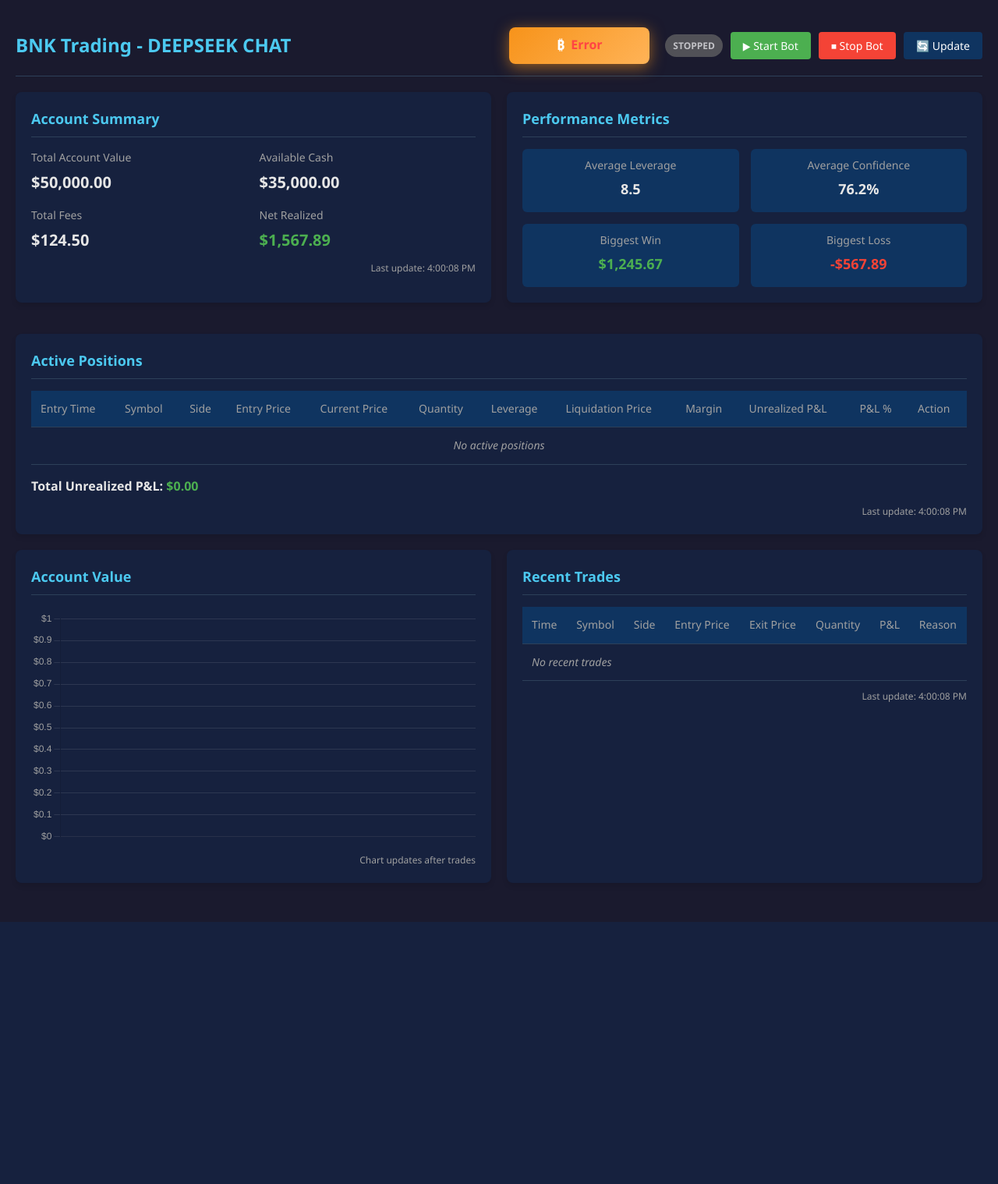
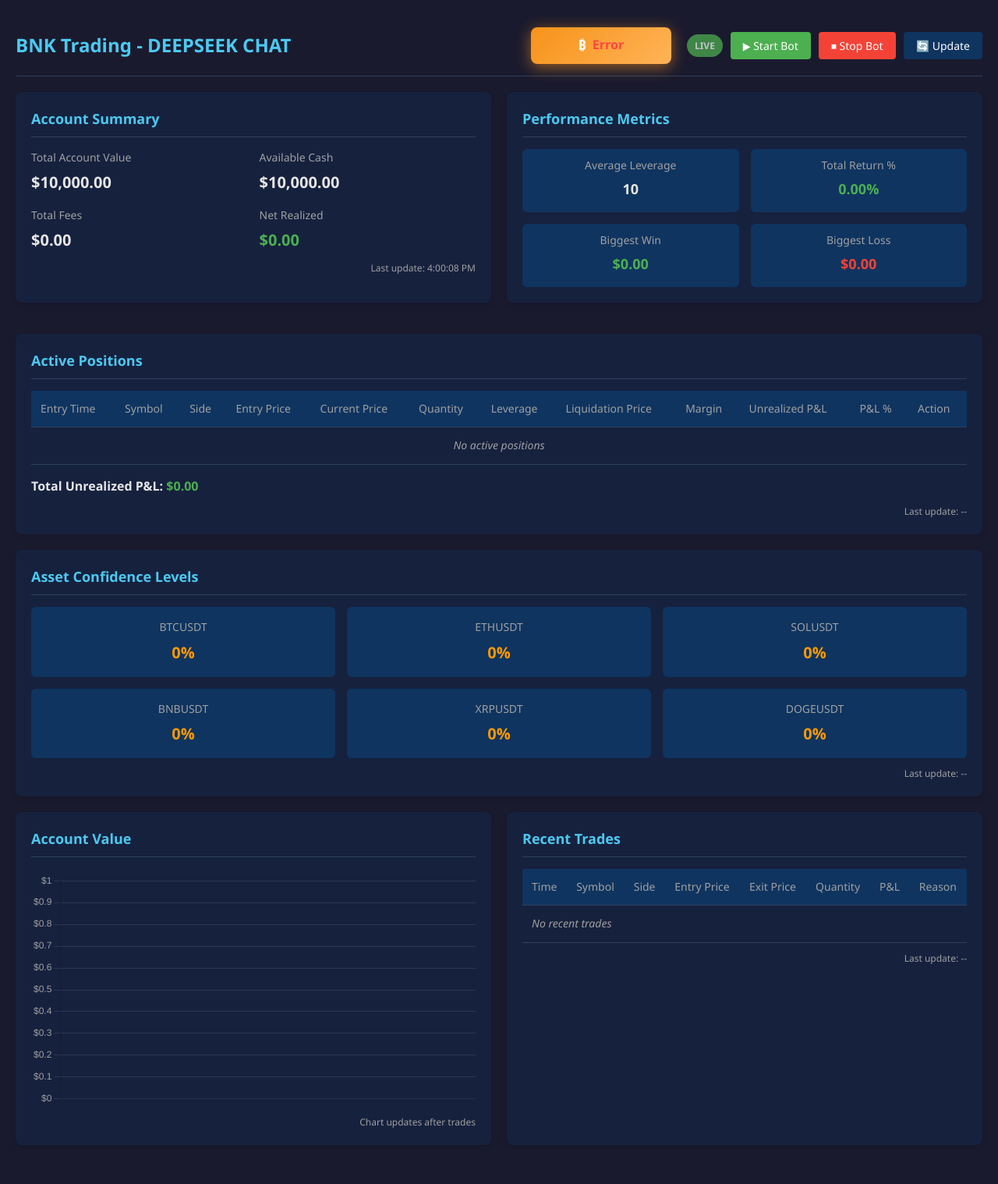
Before and after one commit to KBienuSS/BNK-Trading, a Flask app: page / in a window 1280 px wide. Shown: the whole page at 78% size. Before the commit the page ends 1182 px from the top, so only its background shows below. Run offline with Flask 3, Linux system fonts and the light colour scheme; data that the repository does not hold is empty.

Commit message:
Update index.html

```diff
--- a/templates/index.html
+++ b/templates/index.html
@@ -324,6 +324,43 @@
             gap: 20px;
         }
 
+        .confidence-grid {
+            display: grid;
+            grid-template-columns: repeat(3, 1fr);
+            gap: 15px;
+            margin-top: 15px;
+        }
+
+        .confidence-item {
+            background-color: var(--accent-color);
+            padding: 15px;
+            border-radius: 6px;
+            text-align: center;
+        }
+
+        .confidence-symbol {
+            font-size: 14px;
+            color: #a0a0a0;
+            margin-bottom: 5px;
+        }
+
+        .confidence-value {
+            font-size: 20px;
+            font-weight: bold;
+        }
+
+        .confidence-high {
+            color: #4caf50;
+        }
+
+        .confidence-medium {
+            color: #ff9800;
+        }
+
+        .confidence-low {
+            color: #f44336;
+        }
+
         @media (max-width: 1200px) {
             .top-row {
                 grid-template-columns: 1fr;
@@ -336,6 +373,10 @@
             .header-right {
                 flex-direction: column;
                 gap: 10px;
+            }
+
+            .confidence-grid {
+                grid-template-columns: repeat(2, 1fr);
             }
         }
 
@@ -365,6 +406,10 @@
 
             .btc-price {
                 font-size: 14px;
+            }
+
+            .confidence-grid {
+                grid-template-columns: 1fr;
             }
         }
     </style>
@@ -426,8 +471,8 @@
                             <div class="metric-value" id="avg-leverage">0.0</div>
                         </div>
                         <div class="metric-item">
-                            <div class="metric-label">Average Confidence</div>
-                            <div class="metric-value" id="avg-confidence">0%</div>
+                            <div class="metric-label">Total Return %</div>
+                            <div class="metric-value profit" id="total-return">0.00%</div>
                         </div>
                         <div class="metric-item">
                             <div class="metric-label">Biggest Win</div>
@@ -471,6 +516,38 @@
                     Total Unrealized P&L: <span class="profit" id="total-unrealized">$0.00</span>
                 </div>
                 <div class="last-update" id="positions-update">Last update: --</div>
+            </div>
+
+            <!-- CONFIDENCE LEVELS - FULL WIDTH -->
+            <div class="card full-width">
+                <h2 class="card-title">Asset Confidence Levels</h2>
+                <div class="confidence-grid" id="confidence-grid">
+                    <div class="confidence-item">
+                        <div class="confidence-symbol">BTCUSDT</div>
+                        <div class="confidence-value confidence-medium" id="confidence-btc">0%</div>
+                    </div>
+                    <div class="confidence-item">
+                        <div class="confidence-symbol">ETHUSDT</div>
+                        <div class="confidence-value confidence-medium" id="confidence-eth">0%</div>
+                    </div>
+                    <div class="confidence-item">
+                        <div class="confidence-symbol">SOLUSDT</div>
+                        <div class="confidence-value confidence-medium" id="confidence-sol">0%</div>
+                    </div>
+                    <div class="confidence-item">
+                        <div class="confidence-symbol">BNBUSDT</div>
+                        <div class="confidence-value confidence-medium" id="confidence-bnb">0%</div>
+                    </div>
+                    <div class="confidence-item">
+                        <div class="confidence-symbol">XRPUSDT</div>
+                        <div class="confidence-value confidence-medium" id="confidence-xrp">0%</div>
+                    </div>
+                    <div class="confidence-item">
+                        <div class="confidence-symbol">DOGEUSDT</div>
+                        <div class="confidence-value confidence-medium" id="confidence-doge">0%</div>
+                    </div>
+                </div>
+                <div class="last-update" id="confidence-update">Last update: --</div>
             </div>
 
             <!-- BOTTOM ROW: Account Value Chart + Recent Trades - SAME WIDTH AS ACTIVE POSITIONS -->
@@ -519,6 +596,7 @@
             values: []
         };
         let lastBTCPrice = 0;
+        const initialCapital = 10000; // Zgodnie z botem
 
         // Funkcje do ceny BTC
         async function fetchBTCPrice() {
@@ -724,7 +802,13 @@
 
             // Performance Metrics
             document.getElementById('avg-leverage').textContent = data.performance_metrics.avg_leverage;
-            document.getElementById('avg-confidence').textContent = data.performance_metrics.avg_confidence + '%';
+
+            // Oblicz całkowity zwrot w %
+            const totalReturn = ((data.account_summary.total_value - initialCapital) / initialCapital) * 100;
+            const totalReturnElement = document.getElementById('total-return');
+            totalReturnElement.textContent = totalReturn.toFixed(2) + '%';
+            totalReturnElement.className = totalReturn >= 0 ? 'metric-value profit' : 'metric-value loss';
+
             document.getElementById('biggest-win').textContent = '$' + data.performance_metrics.biggest_win.toLocaleString('en-US', {minimumFractionDigits: 2, maximumFractionDigits: 2});
             document.getElementById('biggest-loss').textContent = '-$' + Math.abs(data.performance_metrics.biggest_loss).toLocaleString('en-US', {minimumFractionDigits: 2, maximumFractionDigits: 2});
 
@@ -765,6 +849,10 @@
             totalUnrealizedElem.className = data.total_unrealized_pnl >= 0 ? 'profit' : 'loss';
             document.getElementById('positions-update').textContent = `Last update: ${now}`;
 
+            // Confidence Levels
+            updateConfidenceLevels(data.confidence_levels || {});
+            document.getElementById('confidence-update').textContent = `Last update: ${now}`;
+
             // Recent Trades
             const tradesBody = document.getElementById('trades-body');
             tradesBody.innerHTML = '';
@@ -793,6 +881,29 @@
 
             // Aktualizuj wykres TYLKO jeśli były nowe transakcje
             updateChart(data);
+        }
+
+        // Aktualizuj poziomy confidence dla każdej kryptowaluty
+        function updateConfidenceLevels(confidenceData) {
+            const symbols = ['BTCUSDT', 'ETHUSDT', 'SOLUSDT', 'BNBUSDT', 'XRPUSDT', 'DOGEUSDT'];
+
+            symbols.forEach(symbol => {
+                const confidence = confidenceData[symbol] || 0;
+                const element = document.getElementById(`confidence-${symbol.toLowerCase().replace('usdt', '')}`);
+
+                if (element) {
+                    element.textContent = `${confidence}%`;
+
+                    // Ustaw kolor na podstawie poziomu confidence
+                    if (confidence >= 70) {
+                        element.className = 'confidence-value confidence-high';
+                    } else if (confidence >= 40) {
+                        element.className = 'confidence-value confidence-medium';
+                    } else {
+                        element.className = 'confidence-value confidence-low';
+                    }
+                }
+            });
         }
 
         // Kontrola bota
```
